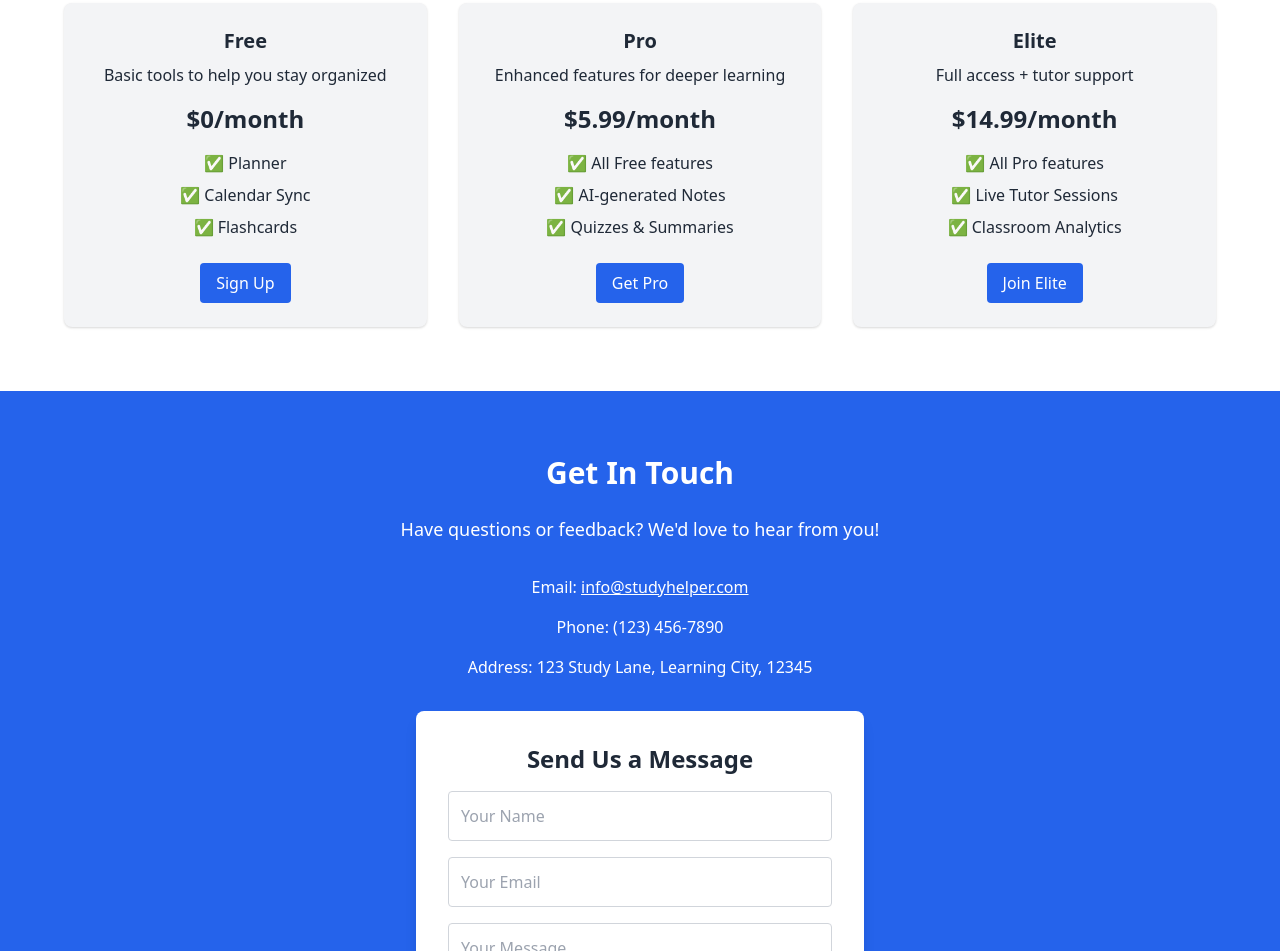
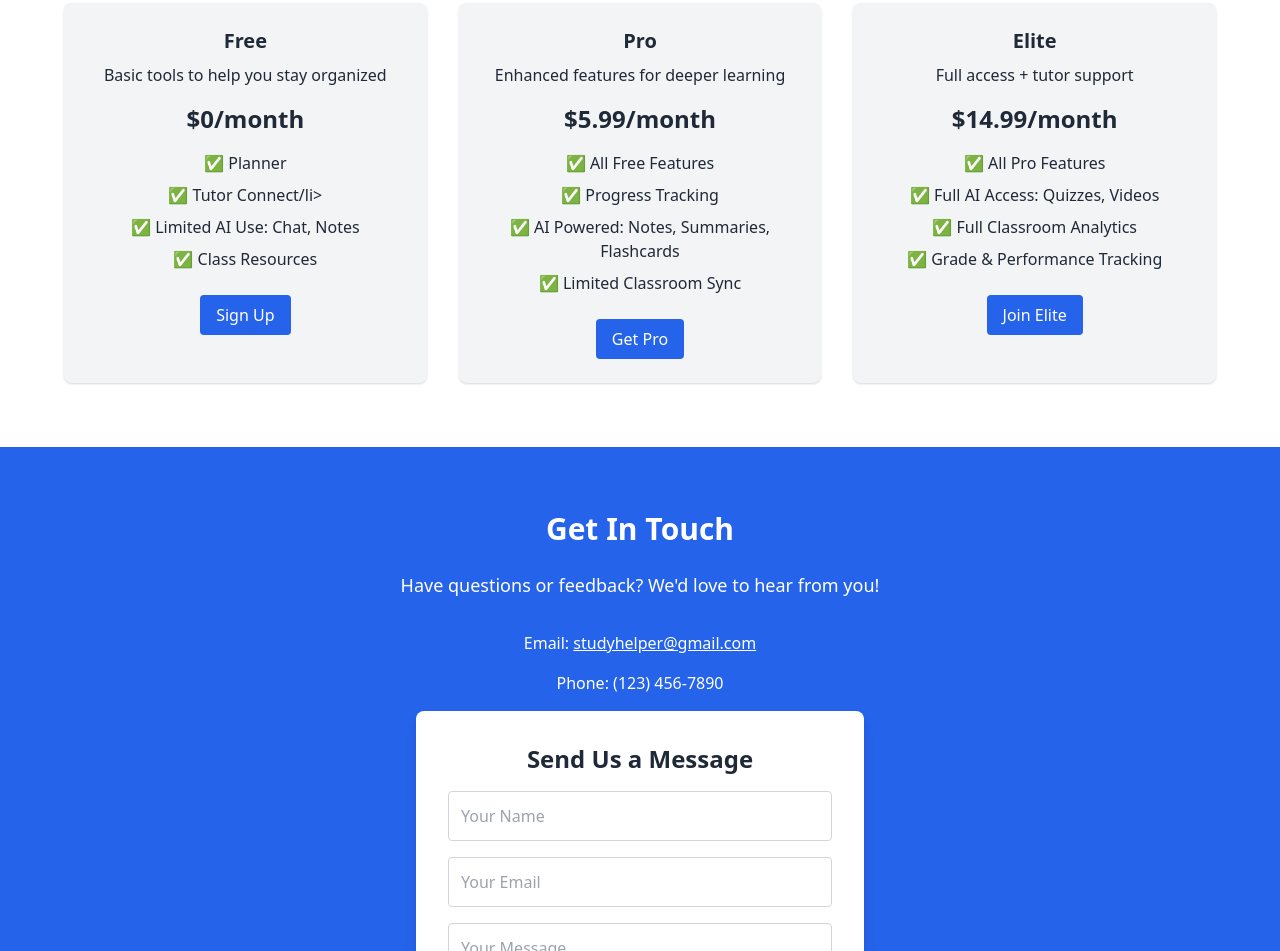
Before and after one commit to aditikarnik/Study-Website, a plain HTML site: page index.html in a window 1280 px wide. Shown: the part 1105-2056 px from the top of the page. Drawn offline with nearby package versions, Linux system fonts and the light colour scheme.

Commit message:
Update index.html

```diff
--- a/index.html
+++ b/index.html
@@ -74,8 +74,9 @@
         <p class="text-2xl font-bold mb-4">$0/month</p>
         <ul class="mb-6 space-y-2">
           <li>✅ Planner</li>
-          <li>✅ Calendar Sync</li>
-          <li>✅ Flashcards</li>
+          <li>✅ Tutor Connect/li>
+          <li>✅ Limited AI Use: Chat, Notes</li>
+          <li>✅ Class Resources</li>
         </ul>
         <button class="bg-blue-600 text-white px-4 py-2 rounded hover:bg-blue-700">Sign Up</button>
       </div>
@@ -84,9 +85,10 @@
         <p class="mb-4">Enhanced features for deeper learning</p>
         <p class="text-2xl font-bold mb-4">$5.99/month</p>
         <ul class="mb-6 space-y-2">
-          <li>✅ All Free features</li>
-          <li>✅ AI-generated Notes</li>
-          <li>✅ Quizzes & Summaries</li>
+          <li>✅ All Free Features</li>
+          <li>✅ Progress Tracking</li>
+          <li>✅ AI Powered: Notes, Summaries, Flashcards</li>
+          <li>✅ Limited Classroom Sync</li>
         </ul>
         <button class="bg-blue-600 text-white px-4 py-2 rounded hover:bg-blue-700">Get Pro</button>
       </div>
@@ -95,9 +97,10 @@
         <p class="mb-4">Full access + tutor support</p>
         <p class="text-2xl font-bold mb-4">$14.99/month</p>
         <ul class="mb-6 space-y-2">
-          <li>✅ All Pro features</li>
-          <li>✅ Live Tutor Sessions</li>
-          <li>✅ Classroom Analytics</li>
+          <li>✅ All Pro Features</li>
+          <li>✅ Full AI Access: Quizzes, Videos</li>
+          <li>✅ Full Classroom Analytics</li>
+          <li>✅ Grade & Performance Tracking</li>
         </ul>
         <button class="bg-blue-600 text-white px-4 py-2 rounded hover:bg-blue-700">Join Elite</button>
       </div>
@@ -108,9 +111,8 @@
       <div class="max-w-4xl mx-auto px-6">
           <h2 class="text-3xl font-bold mb-6">Get In Touch</h2>
           <p class="text-lg mb-8">Have questions or feedback? We'd love to hear from you!</p>
-          <p class="mb-4">Email: <a href="mailto:info@studyhelper.com" class="underline hover:text-blue-200">info@studyhelper.com</a></p>
+          <p class="mb-4">Email: <a href="mailto:studyhelper@gmail.com" class="underline hover:text-blue-200">studyhelper@gmail.com</a></p>
           <p class="mb-4">Phone: (123) 456-7890</p>
-          <p class="mb-8">Address: 123 Study Lane, Learning City, 12345</p>
           <form class="max-w-md mx-auto bg-white p-8 rounded-lg shadow-lg text-gray-800">
               <h3 class="text-2xl font-bold mb-4">Send Us a Message</h3>
               <input type="text" placeholder="Your Name" class="w-full p-3 mb-4 border border-gray-300 rounded focus:outline-none focus:ring-2 focus:ring-blue-500">
```
